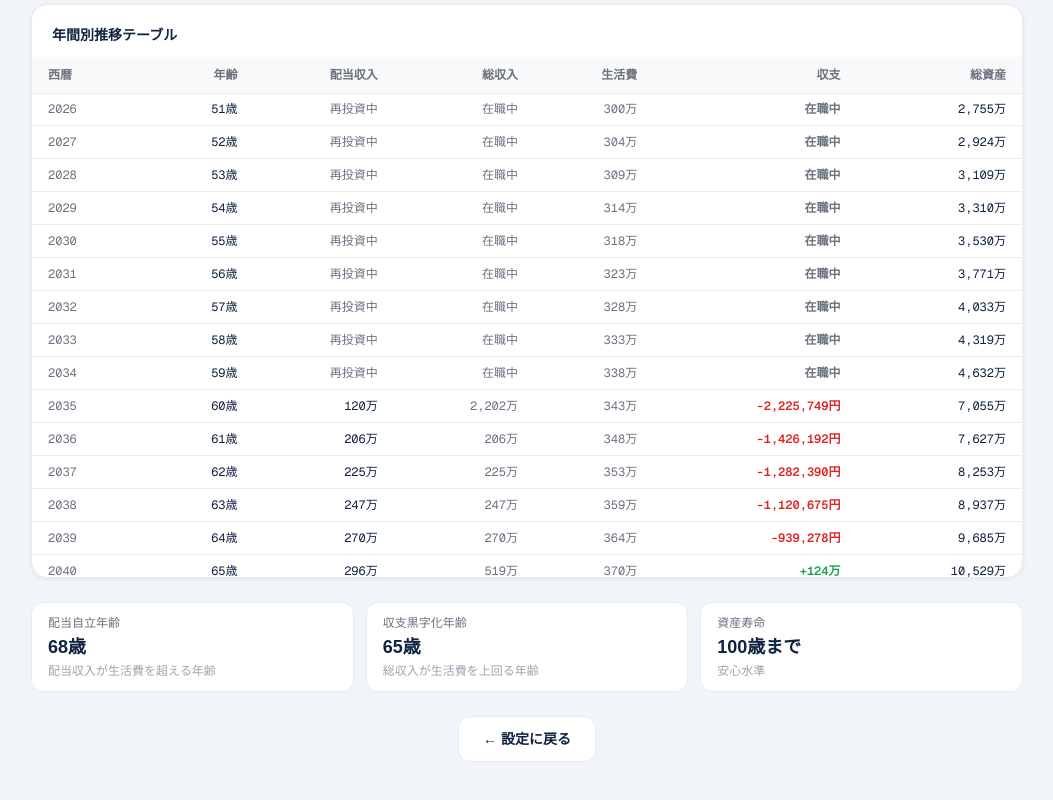
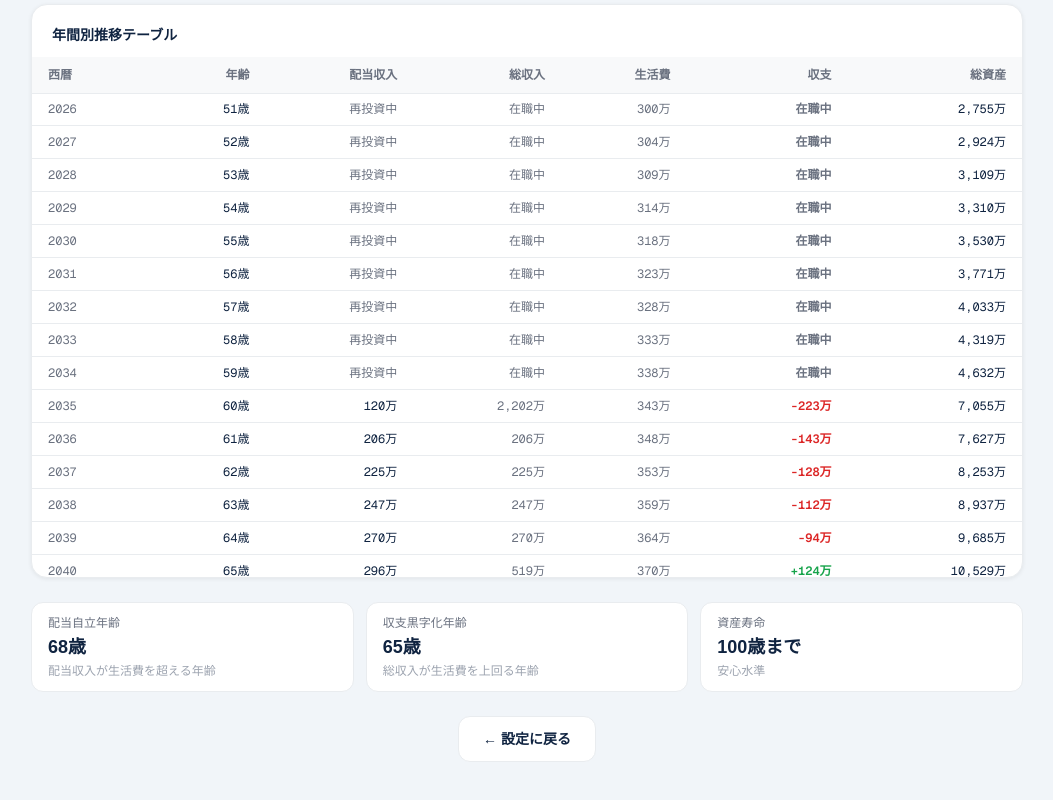
Before and after one commit to toyakaku10-creator/kurasu, a Next.js app: page /kurasu/result in a window 1280 px wide. Shown: the part 1109-1909 px from the top of the page, without its empty margins (113-1166 px from the left). Built offline with nearby package versions, Linux system fonts and the light colour scheme.

Commit message:
fix: 収支列の単位を万円に修正

```diff
--- a/app/kurasu/result/ResultClient.tsx
+++ b/app/kurasu/result/ResultClient.tsx
@@ -36,7 +36,7 @@ const CHART = {
 
 // ── Formatters ────────────────────────────────
 const man = (v: number) => {
-  if (v >= 10_000) return `${Math.round(v / 10_000).toLocaleString()}万`;
+  if (Math.abs(v) >= 10_000) return `${Math.round(v / 10_000).toLocaleString()}万`;
   return `${Math.round(v).toLocaleString()}円`;
 };
 const manAxis = (v: number) => `${Math.round(v / 10_000).toLocaleString()}万`;
```
